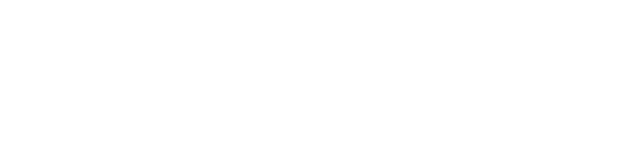
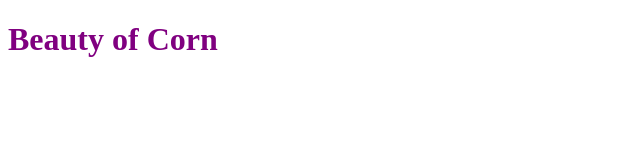
Before and after one commit to Haritonovss/HAKE, a plain HTML site: page index.html in a window 1280 px wide. Shown: the whole page, without its empty margins (0-640 px from the left). Drawn offline with Linux system fonts and the light colour scheme.

Commit message:
Virssraksts

```diff
--- a/index.html
+++ b/index.html
@@ -6,6 +6,6 @@
     <title>Document</title>
 </head>
 <body>
-
+    <h1 style="color: purple;">Beauty of Corn</h1>
 </body>
 </html>
```
